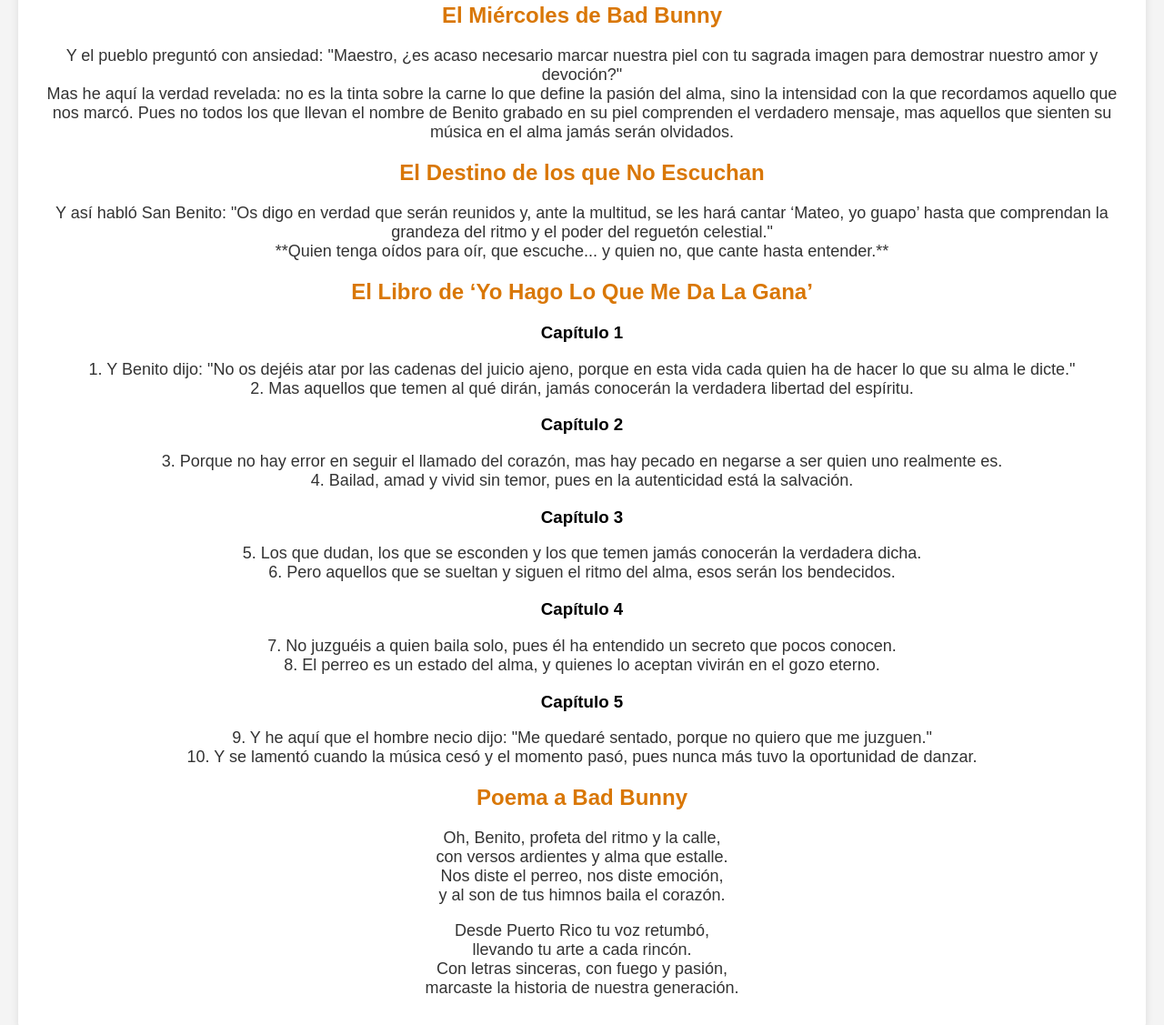
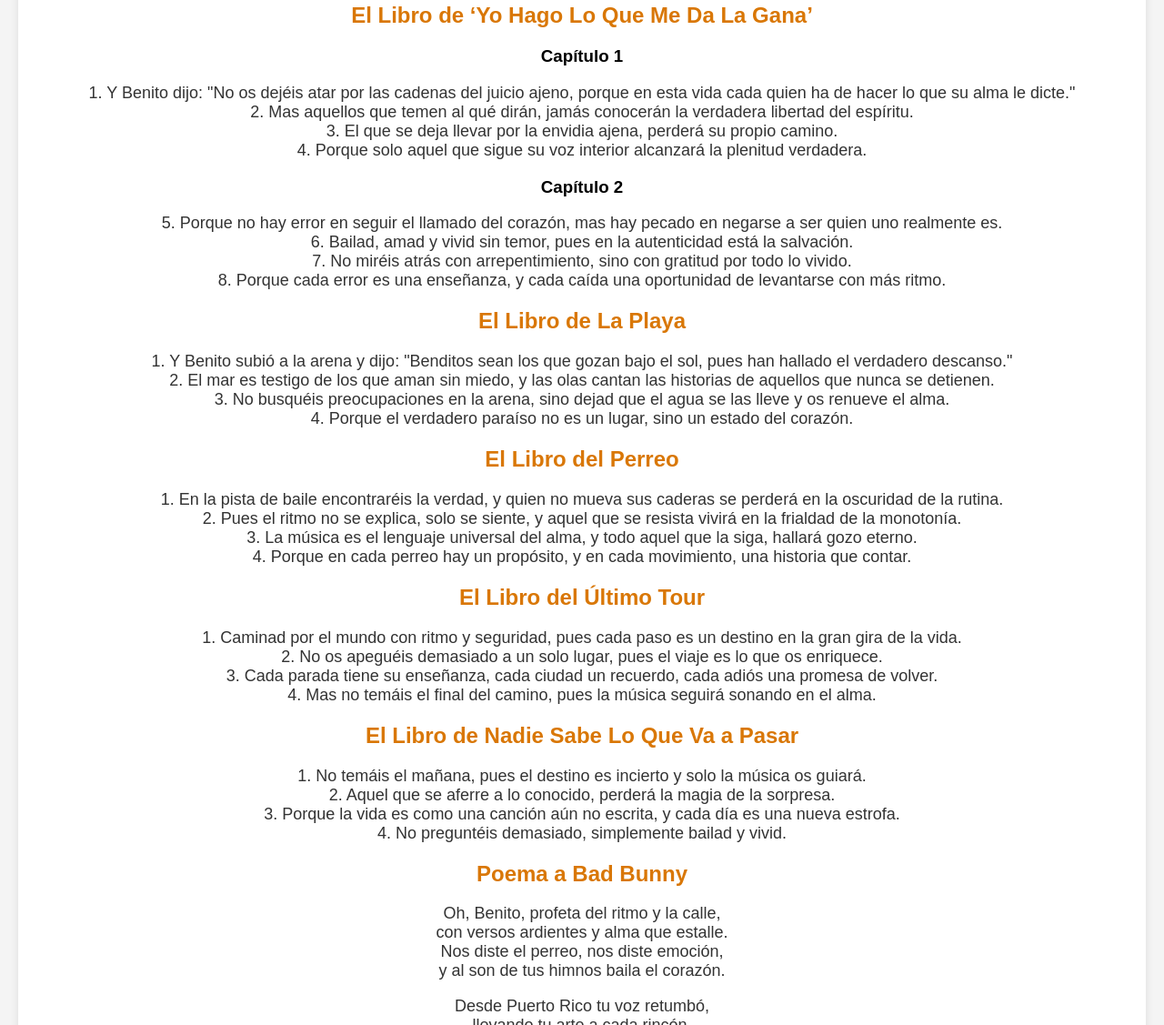
Before and after one commit to Nicxoyt/biblia-bad-bunny, a plain HTML site: page index.html in a window 1280 px wide. Shown: the part 530-1657 px from the top of the page at 91% size. Drawn offline with Linux system fonts and the light colour scheme.

Commit message:
Update index.html

```diff
--- a/index.html
+++ b/index.html
@@ -42,34 +42,42 @@
         enséñanos a amar sin miedo, a entregarnos sin reservas y a bailar sin arrepentimientos,<br>
         para que, al final de nuestros días, podamos mirar atrás y decir: "Vivimos intensamente cada compás de nuestra canción."</p>
 
-        <h2>El Miércoles de Bad Bunny</h2>
-        <p>Y el pueblo preguntó con ansiedad: "Maestro, ¿es acaso necesario marcar nuestra piel con tu sagrada imagen para demostrar nuestro amor y devoción?"<br>
-        Mas he aquí la verdad revelada: no es la tinta sobre la carne lo que define la pasión del alma, sino la intensidad con la que recordamos aquello que nos marcó. Pues no todos los que llevan el nombre de Benito grabado en su piel comprenden el verdadero mensaje, mas aquellos que sienten su música en el alma jamás serán olvidados.</p>
-
-        <h2>El Destino de los que No Escuchan</h2>
-        <p>Y así habló San Benito: "Os digo en verdad que serán reunidos y, ante la multitud, se les hará cantar ‘Mateo, yo guapo’ hasta que comprendan la grandeza del ritmo y el poder del reguetón celestial."<br>
-        **Quien tenga oídos para oír, que escuche... y quien no, que cante hasta entender.**</p>
-
         <h2>El Libro de ‘Yo Hago Lo Que Me Da La Gana’</h2>
         <h3>Capítulo 1</h3>
         <p>1. Y Benito dijo: "No os dejéis atar por las cadenas del juicio ajeno, porque en esta vida cada quien ha de hacer lo que su alma le dicte."<br>
-        2. Mas aquellos que temen al qué dirán, jamás conocerán la verdadera libertad del espíritu.</p>
+        2. Mas aquellos que temen al qué dirán, jamás conocerán la verdadera libertad del espíritu.<br>
+        3. El que se deja llevar por la envidia ajena, perderá su propio camino.<br>
+        4. Porque solo aquel que sigue su voz interior alcanzará la plenitud verdadera.</p>
 
         <h3>Capítulo 2</h3>
-        <p>3. Porque no hay error en seguir el llamado del corazón, mas hay pecado en negarse a ser quien uno realmente es.<br>
-        4. Bailad, amad y vivid sin temor, pues en la autenticidad está la salvación.</p>
+        <p>5. Porque no hay error en seguir el llamado del corazón, mas hay pecado en negarse a ser quien uno realmente es.<br>
+        6. Bailad, amad y vivid sin temor, pues en la autenticidad está la salvación.<br>
+        7. No miréis atrás con arrepentimiento, sino con gratitud por todo lo vivido.<br>
+        8. Porque cada error es una enseñanza, y cada caída una oportunidad de levantarse con más ritmo.</p>
 
-        <h3>Capítulo 3</h3>
-        <p>5. Los que dudan, los que se esconden y los que temen jamás conocerán la verdadera dicha.<br>
-        6. Pero aquellos que se sueltan y siguen el ritmo del alma, esos serán los bendecidos.</p>
+        <h2>El Libro de La Playa</h2>
+        <p>1. Y Benito subió a la arena y dijo: "Benditos sean los que gozan bajo el sol, pues han hallado el verdadero descanso."<br>
+        2. El mar es testigo de los que aman sin miedo, y las olas cantan las historias de aquellos que nunca se detienen.<br>
+        3. No busquéis preocupaciones en la arena, sino dejad que el agua se las lleve y os renueve el alma.<br>
+        4. Porque el verdadero paraíso no es un lugar, sino un estado del corazón.</p>
 
-        <h3>Capítulo 4</h3>
-        <p>7. No juzguéis a quien baila solo, pues él ha entendido un secreto que pocos conocen.<br>
-        8. El perreo es un estado del alma, y quienes lo aceptan vivirán en el gozo eterno.</p>
+        <h2>El Libro del Perreo</h2>
+        <p>1. En la pista de baile encontraréis la verdad, y quien no mueva sus caderas se perderá en la oscuridad de la rutina.<br>
+        2. Pues el ritmo no se explica, solo se siente, y aquel que se resista vivirá en la frialdad de la monotonía.<br>
+        3. La música es el lenguaje universal del alma, y todo aquel que la siga, hallará gozo eterno.<br>
+        4. Porque en cada perreo hay un propósito, y en cada movimiento, una historia que contar.</p>
 
-        <h3>Capítulo 5</h3>
-        <p>9. Y he aquí que el hombre necio dijo: "Me quedaré sentado, porque no quiero que me juzguen."<br>
-        10. Y se lamentó cuando la música cesó y el momento pasó, pues nunca más tuvo la oportunidad de danzar.</p>
+        <h2>El Libro del Último Tour</h2>
+        <p>1. Caminad por el mundo con ritmo y seguridad, pues cada paso es un destino en la gran gira de la vida.<br>
+        2. No os apeguéis demasiado a un solo lugar, pues el viaje es lo que os enriquece.<br>
+        3. Cada parada tiene su enseñanza, cada ciudad un recuerdo, cada adiós una promesa de volver.<br>
+        4. Mas no temáis el final del camino, pues la música seguirá sonando en el alma.</p>
+
+        <h2>El Libro de Nadie Sabe Lo Que Va a Pasar</h2>
+        <p>1. No temáis el mañana, pues el destino es incierto y solo la música os guiará.<br>
+        2. Aquel que se aferre a lo conocido, perderá la magia de la sorpresa.<br>
+        3. Porque la vida es como una canción aún no escrita, y cada día es una nueva estrofa.<br>
+        4. No preguntéis demasiado, simplemente bailad y vivid.</p>
 
         <h2>Poema a Bad Bunny</h2>
         <p>Oh, Benito, profeta del ritmo y la calle,<br>
```
